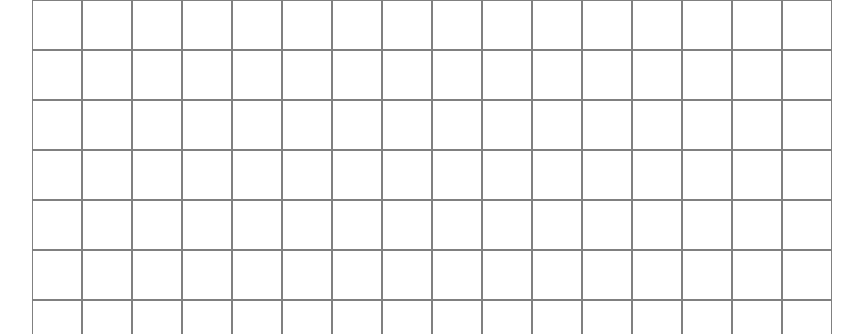
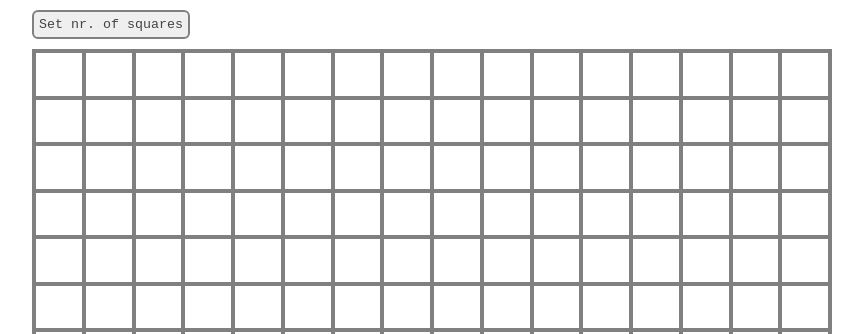
Before and after one commit to gregorgatej/etch-a-sketch, a plain HTML site: page index.html in a window 1280 px wide. Shown: the top 334 px of the page, without its empty margins (208-1071 px from the left). Drawn offline with Linux system fonts and the light colour scheme.

Commit message:
Fix div hovering issue and add button
- Ensure that when hovered over nothing except divs with .column
  can be targeted.
- Add button top left of grid.

```diff
--- a/css/styles.css
+++ b/css/styles.css
@@ -3,13 +3,27 @@ html, body {
     height: 100%;
 }
 
-.container {
-    color: blue;
+button {
+    padding: 5px;
+    border: grey solid 2px;
+    color: rgb(68, 68, 68);
+    font-family: monospace;
+    margin: 10px 0px 10px 0px;
+    border-radius: 6px;
+}
+
+.outer-container {
+    margin: 0 auto;
+    max-width: 100vh;
+
+}
+
+.inner-container {
     display: flex;
     flex-direction: column;
-    height: 100vh;
-    margin: 0 auto;
+    height: 93vh;
     max-width: 100vh;
+    border: grey solid 2px;
 }
 
 .row {
@@ -19,7 +33,7 @@ html, body {
 
 .column {
     flex: 1;
-    border: grey solid 1px;
+    border: grey solid 2px;
 }
 
 .pink {
--- a/index.html
+++ b/index.html
@@ -8,8 +8,9 @@
     <script src="./js/main.js" defer></script>
 </head>
 <body>
-    <div class="container">
-
+    <div class="outer-container">
+        <button>Set nr. of squares</button>
+    <div class="inner-container"></div>
     </div>
 </body>
 </html>
--- a/js/main.js
+++ b/js/main.js
@@ -1,4 +1,4 @@
-const containerDiv = document.querySelector(".container");
+const containerDiv = document.querySelector(".inner-container");
 for (let i = 0; i < 16; i++) {
     const rowDiv = document.createElement("div");
     rowDiv.classList.add("row");
@@ -11,6 +11,6 @@ for (let i = 0; i < 16; i++) {
 }
 
 containerDiv.addEventListener('mouseover', e => {
-    hoveredOverDiv = e.target;
-    hoveredOverDiv.classList.add("pink");
+    if (!e.target.classList.contains("column")) return;
+    e.target.classList.add("pink");
 });
```
